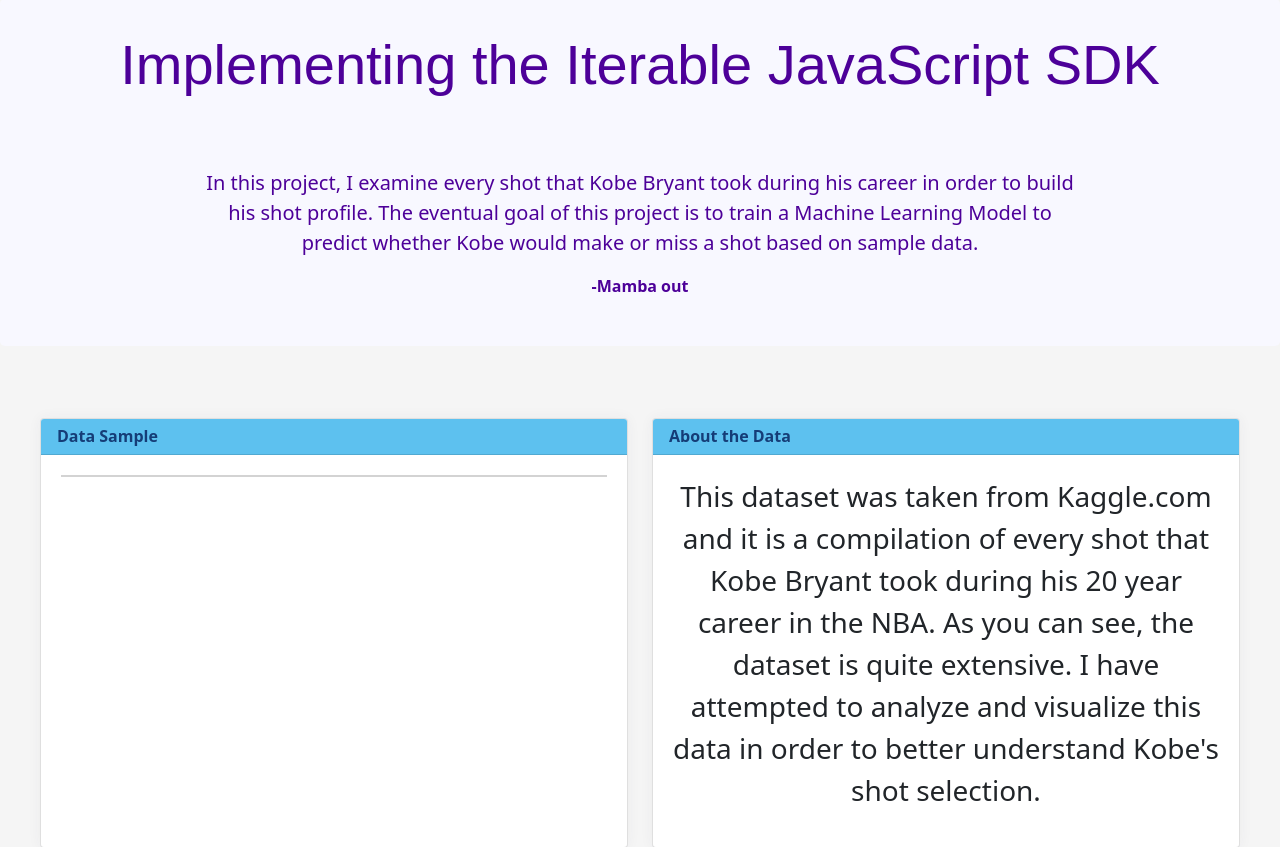
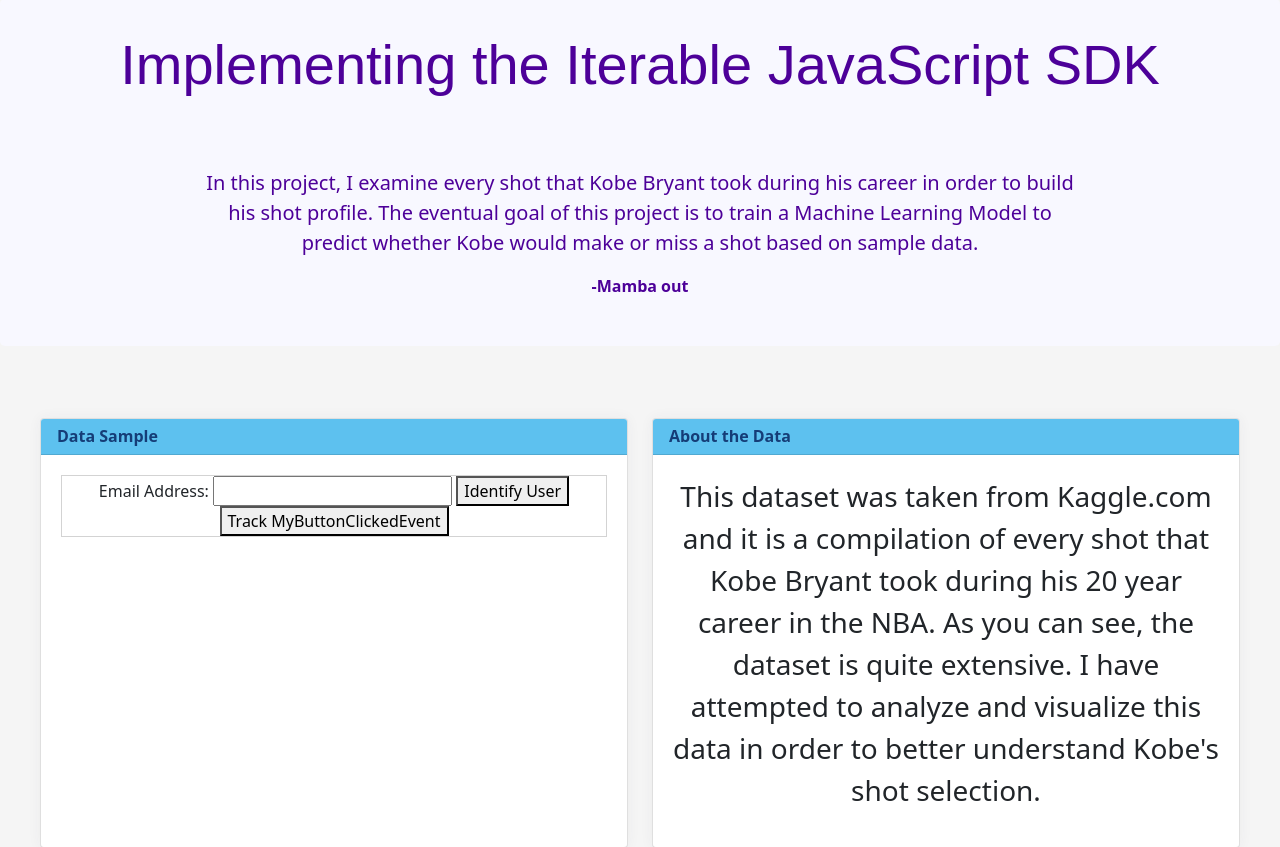
Before and after one commit to jsb19/IterableSA, a Flask app: page / in a window 1280 px wide. Shown: the part 70-917 px from the top of the page. Run offline with Flask 2, Linux system fonts and the light colour scheme; some libraries are stand-ins or nearby versions.

Commit message:
adding iterable identify function

```diff
--- a/templates/index.html
+++ b/templates/index.html
@@ -40,6 +40,8 @@
       </script>
    </header>
    <body>
+      <!-- Optional; provides methods for query string parsing and working with cookies -->
+      <script type="text/javascript" src="https://js.iterable.com/iterableUtils.js"></script>
       <div class="jumbotron">
          <h1 class="display-4">Implementing the Iterable JavaScript SDK</h1>
          <div id="description" class="container">
@@ -60,9 +62,11 @@
                      <div class="card-body">
                         <div class="">
                            <div class="wrapper text-center">
-                              {% for table in tables %}
-                              {{ table|safe }}
-                              {% endfor %}
+                              <!-- Enter an email address, then click the button to track an event -->
+                              Email Address:
+                              <input type="text" id="email" />
+                              <button type="button" onclick="identifyUser()">Identify User</button>
+                              <button type="button" onclick="trackEvent()">Track MyButtonClickedEvent</button>
                            </div>
                         </div>
                      </div>
```
